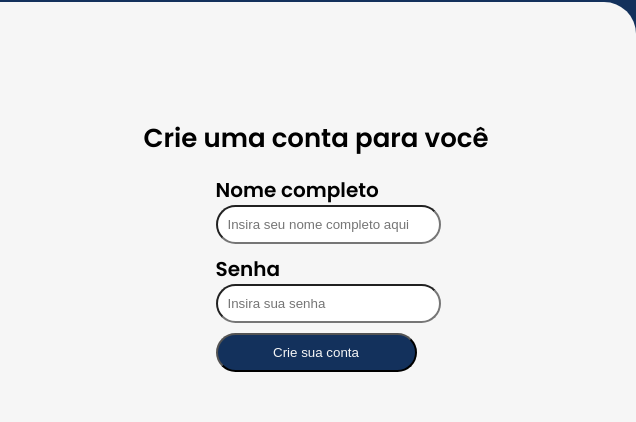
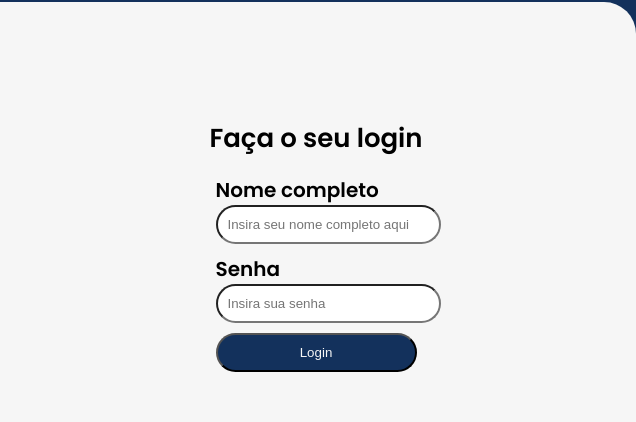
Before and after one commit to GuilhLopes/Controle_Estoque, a website: page views/index.html in a window 1280 px wide. Shown: the part 98-520 px from the top of the page, 644-1280 px from the left. Drawn offline with Linux system fonts and the light colour scheme; files that its build step writes are made by us from their sources; files whose address does not match are found by name; a web font is replaced by a local one.

Commit message:
Update index.html

```diff
--- a/views/index.html
+++ b/views/index.html
@@ -13,7 +13,7 @@
         <div class="conteiner__login">
             <img src="assets\Melhore logo! (1).png" alt="">
             <div class="conteiner__input">
-                <h1 class="conteiner__login__titulo">Crie uma conta para você</h1>
+                <h1 class="conteiner__login__titulo">Faça o seu login</h1>
                 <form method="post">
                     <label for="text" class="login__nome__completo">Nome completo</label>
                     <br>
@@ -23,7 +23,7 @@
                     <br>
                     <input type="password" class="login__senha__input" name="password" placeholder="Insira sua senha">
                     <br>
-                    <input type="submit" class="login__botao" value="Crie sua conta">
+                    <input type="submit" class="login__botao" value="Login">
                 </form>
 
             </div>
```
